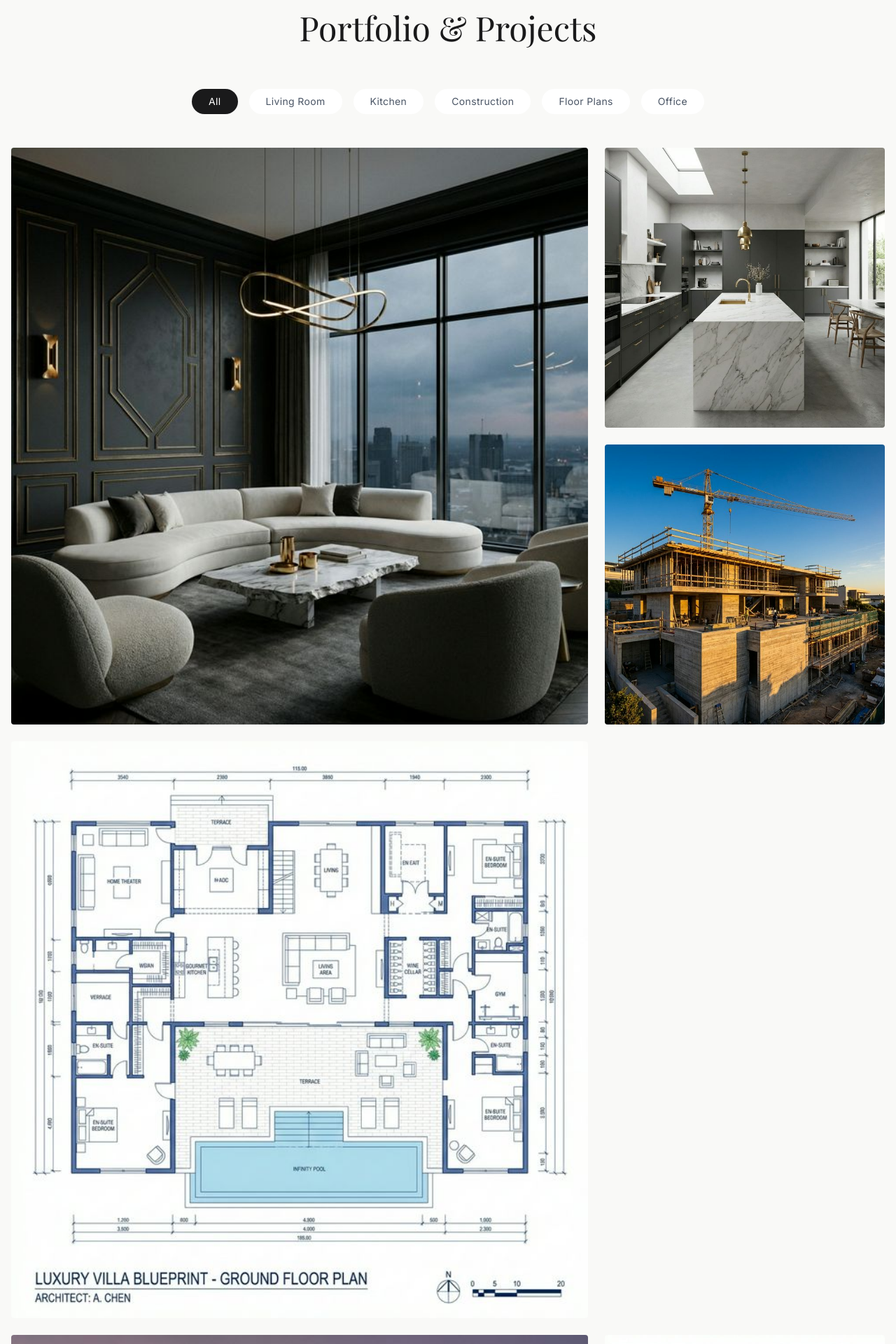
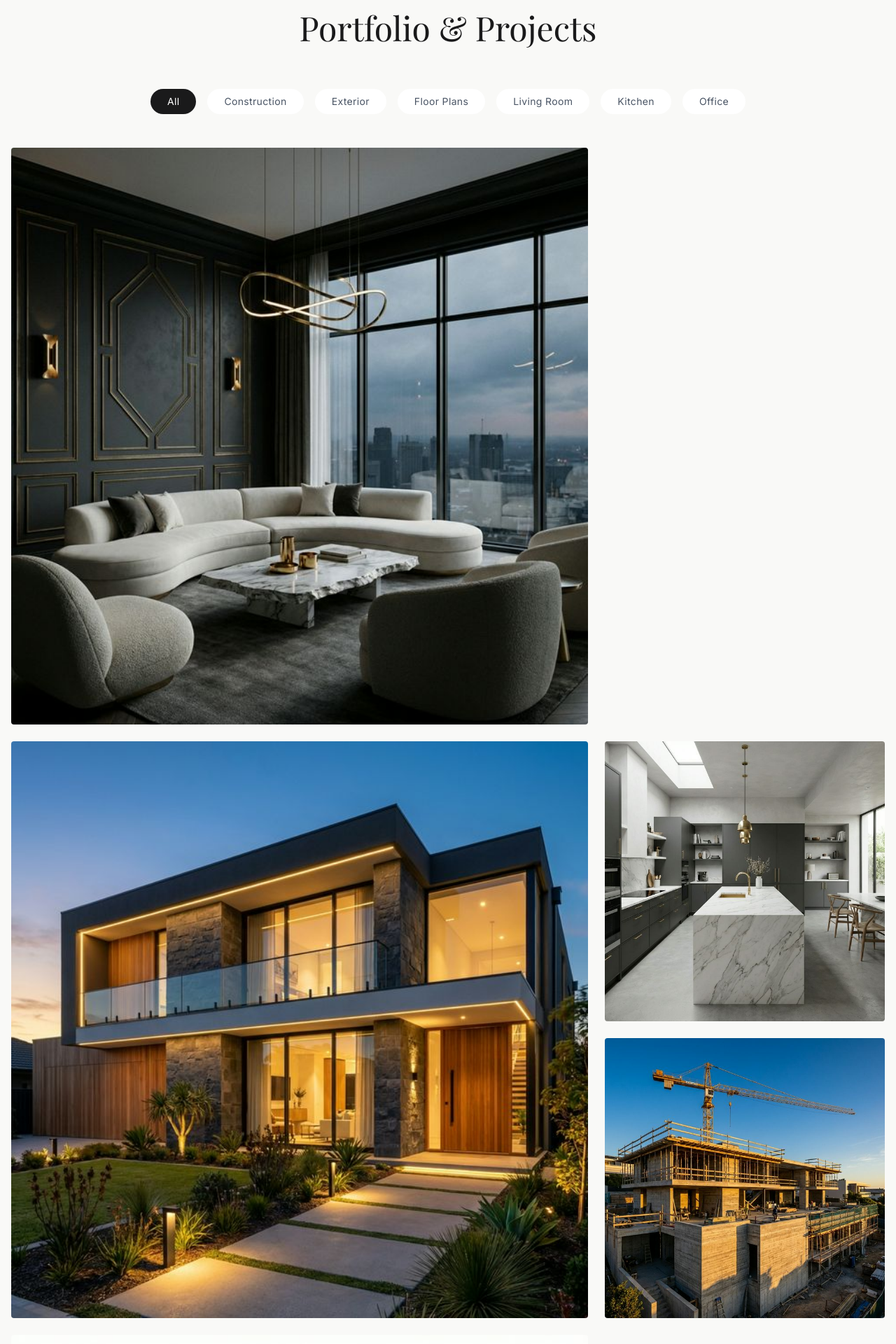
Before and after one commit to FullStackParihar/vinitmalviya, a React app in the folder frontend/: page / in a window 1280 px wide. Shown: the part 2480-4400 px from the top of the page at 70% size. Built offline with nearby package versions, Linux system fonts and the light colour scheme; the HTML template or start-up script is replaced by a standard one.

Commit message:
exterior added

```diff
--- a/frontend/src/components/MasonryPortfolio.jsx
+++ b/frontend/src/components/MasonryPortfolio.jsx
@@ -6,6 +6,7 @@ import constructionImage from '../assets/construction_site.png';
 import constructionFoundationImage from '../assets/construction_foundation.png';
 import floorPlanImage from '../assets/floor_plan.png';
 import floorPlanApartmentImage from '../assets/floor_plan_apartment.png';
+import exteriorImage from '../assets/exterior_elevation.png';
 
 const projects = [
   {
@@ -14,6 +15,14 @@ const projects = [
     category: "Living Room",
     scope: "Full Renovation",
     image: heroImage,
+    size: "large"
+  },
+  {
+    id: 10,
+    title: "The Glass House",
+    category: "Exterior",
+    scope: "Elevation Design",
+    image: exteriorImage,
     size: "large"
   },
   {
@@ -74,7 +83,7 @@ const projects = [
   }
 ];
 
-const categories = ["All", "Living Room", "Kitchen", "Construction", "Floor Plans", "Office"];
+const categories = ["All", "Construction", "Exterior", "Floor Plans", "Living Room", "Kitchen", "Office"];
 
 const MasonryPortfolio = () => {
   const [filter, setFilter] = useState("All");
```
Also changed, not shown: frontend/src/assets/exterior_elevation.png (added).
